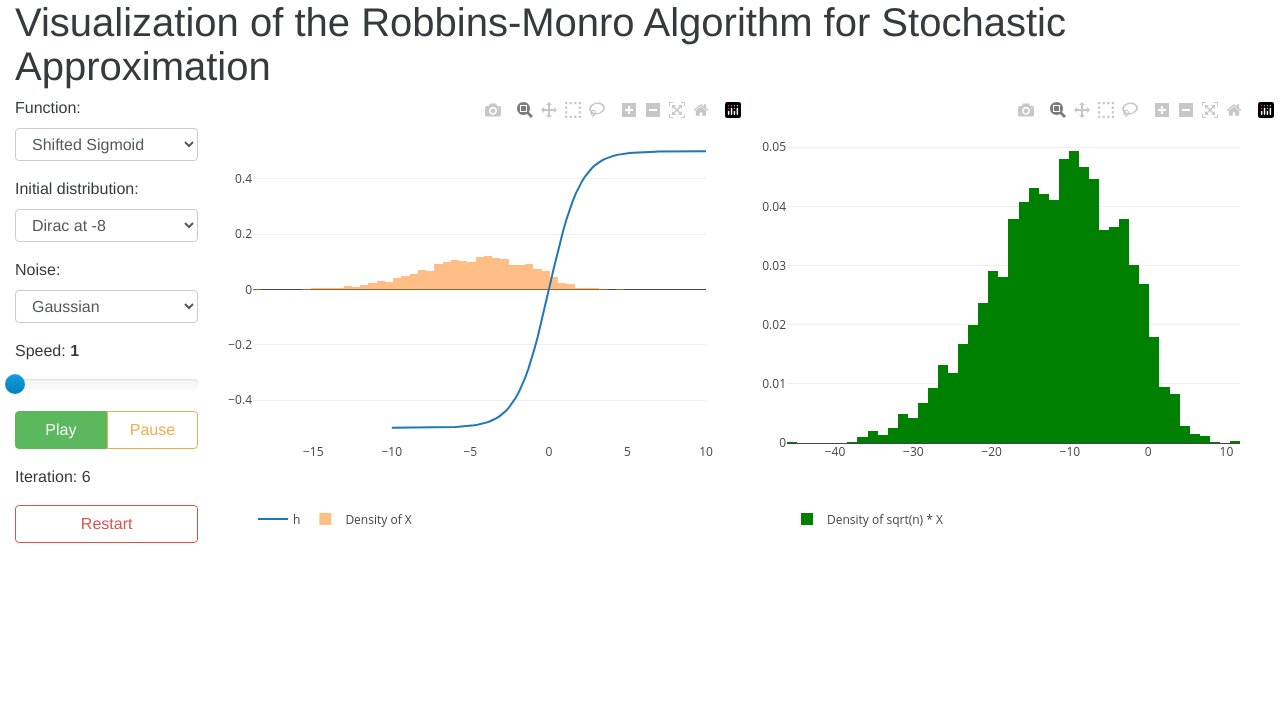
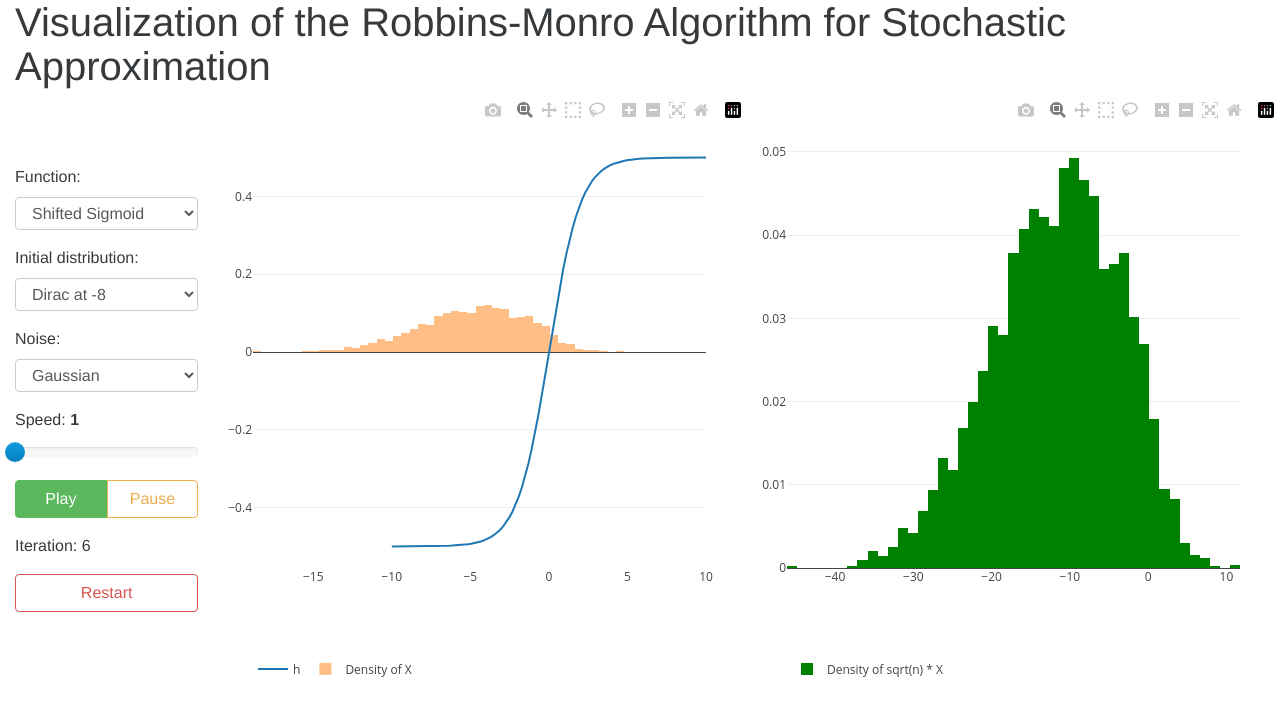
Before and after one commit to alexschlueter/alexschlueter.github.io, a website: page index.html in a window 1280 px wide. Drawn offline with nearby package versions, Linux system fonts and the light colour scheme; files that its build step writes are made by us from their sources.

Commit message:
min-width, debounce

```diff
--- a/css/main.css
+++ b/css/main.css
@@ -3,13 +3,13 @@
     align-items: center;
 }
 
-#plotdiv {
+.plot-div {
     height: 600px;
 }
 
 .plot-col {
-     max-width: 100%;
-     padding: 0;
+    padding: 0;
+    min-width: 0;
 }
 
 /* full width play / pause buttons */
--- a/index.html
+++ b/index.html
@@ -92,10 +92,10 @@
           </form>
         </div>
         <div class="col-xs-12 col-md-6 col-lg-5 plot-col">
-          <div id="plotdiv1"></div>
+          <div id="plotdiv1" class="plot-div img-fluid"></div>
         </div>
         <div class="col-xs-12 col-md-6 col-lg-5 plot-col">
-          <div id="plotdiv2"></div>
+          <div id="plotdiv2" class="plot-div img-fluid"></div>
         </div>
       </div>
     </div>
--- a/js/main.js
+++ b/js/main.js
@@ -175,9 +175,8 @@ $("#reset").click(function() {
 });
 
 
-$(window).resize(function() {
-    Plotly.Plots.resize(plotdiv1);
-    Plotly.Plots.resize(plotdiv2);
-    Plotly.redraw(plotdiv1);
-    Plotly.redraw(plotdiv2);
-});
+$(window).resize(_.debounce(function() {
+        Plotly.Plots.resize(plotdiv1);
+        Plotly.Plots.resize(plotdiv2);
+}, 150)
+);
```
